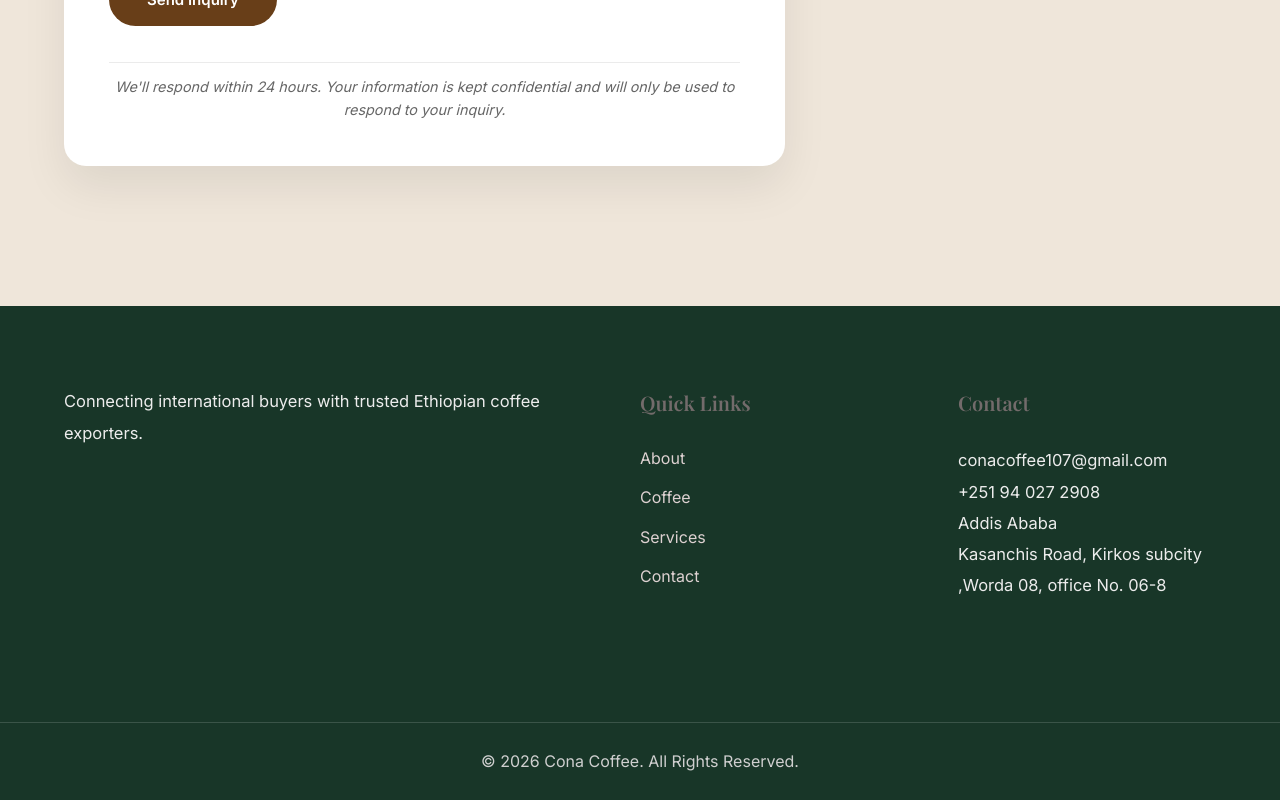
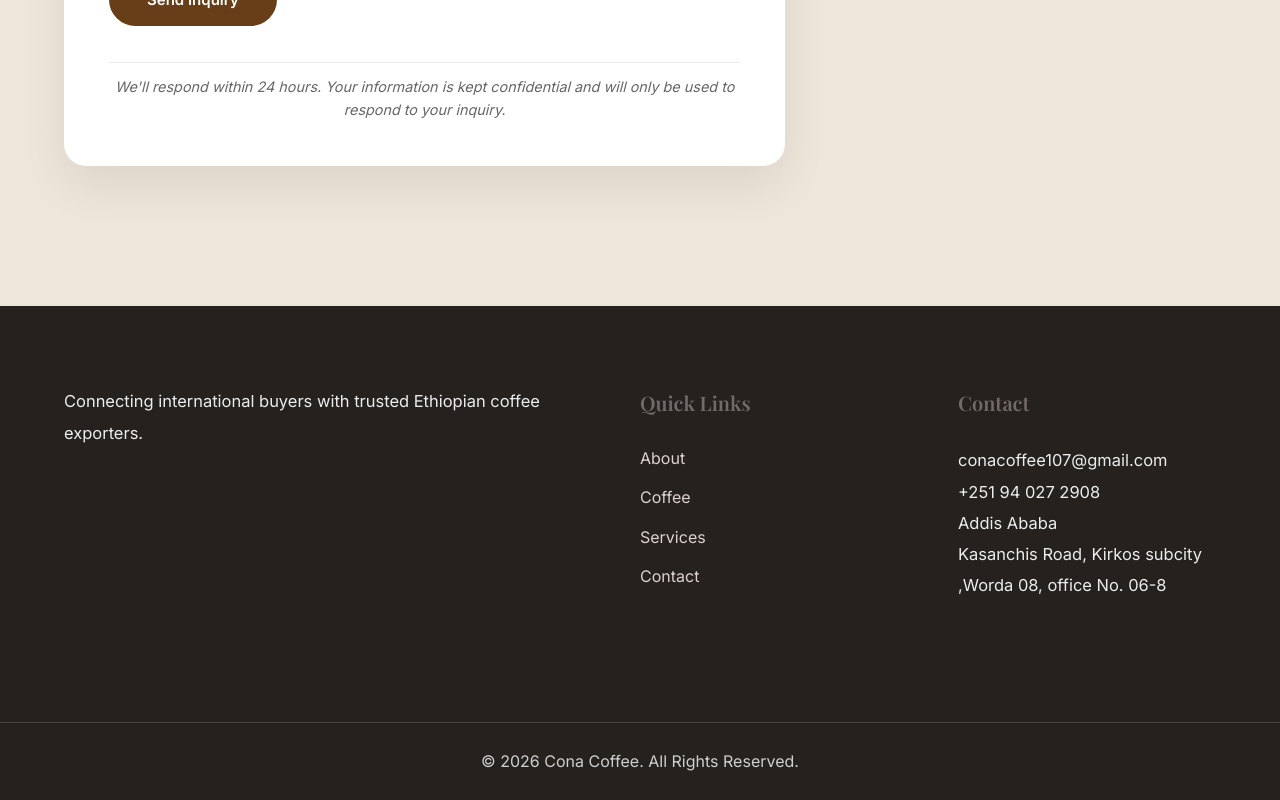
Before and after one commit to Nahom-Getnet/cona-coffee, a React (Vite) app: page / in a window 1280 px wide. Shown: the part 9997-10797 px from the top of the page. Built offline with nearby package versions, Linux system fonts and the light colour scheme.

Commit message:
Changed footer color

```diff
--- a/src/styles/index.css
+++ b/src/styles/index.css
@@ -18,7 +18,7 @@
 --surface:#FFFFFF;
 --section:#F3EEE7;
 --contact:#ECE1D2;
---footer:#183628;
+--footer:#24211e;
 
 --text:#252525;
 --text-light:#666666;
```
